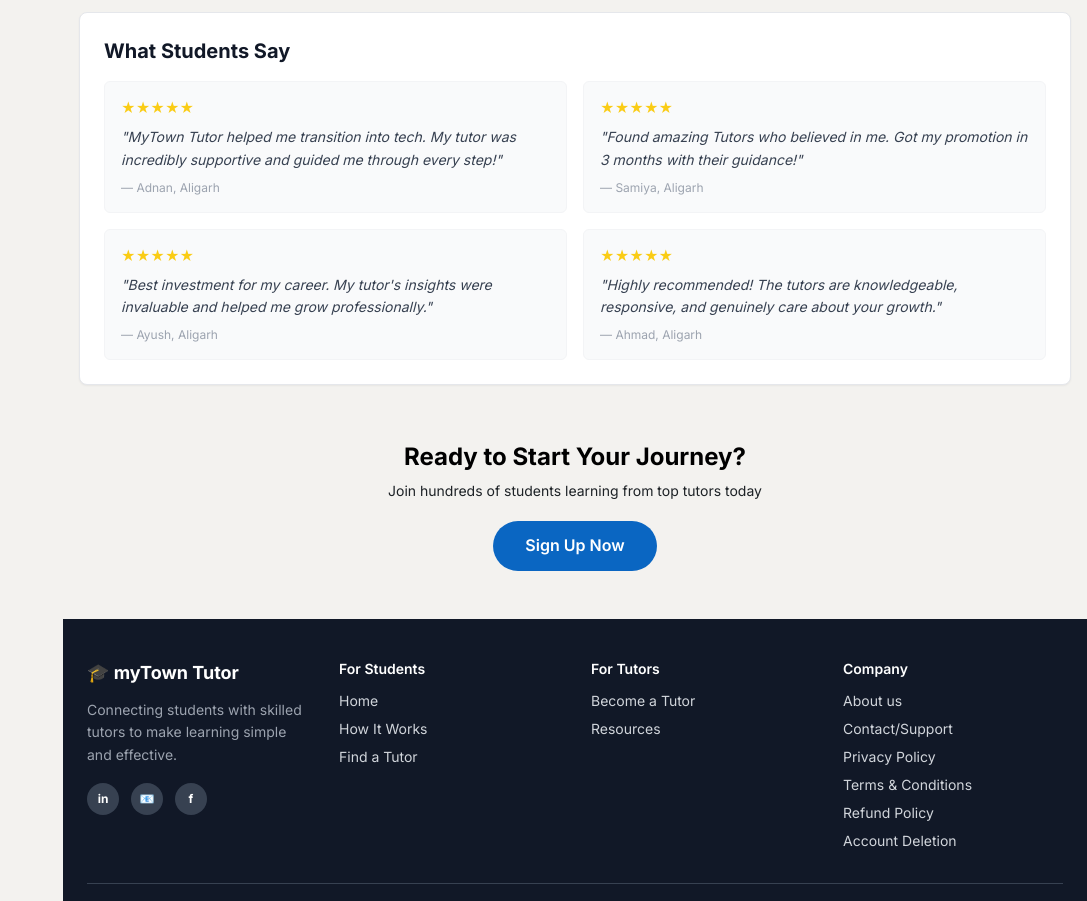
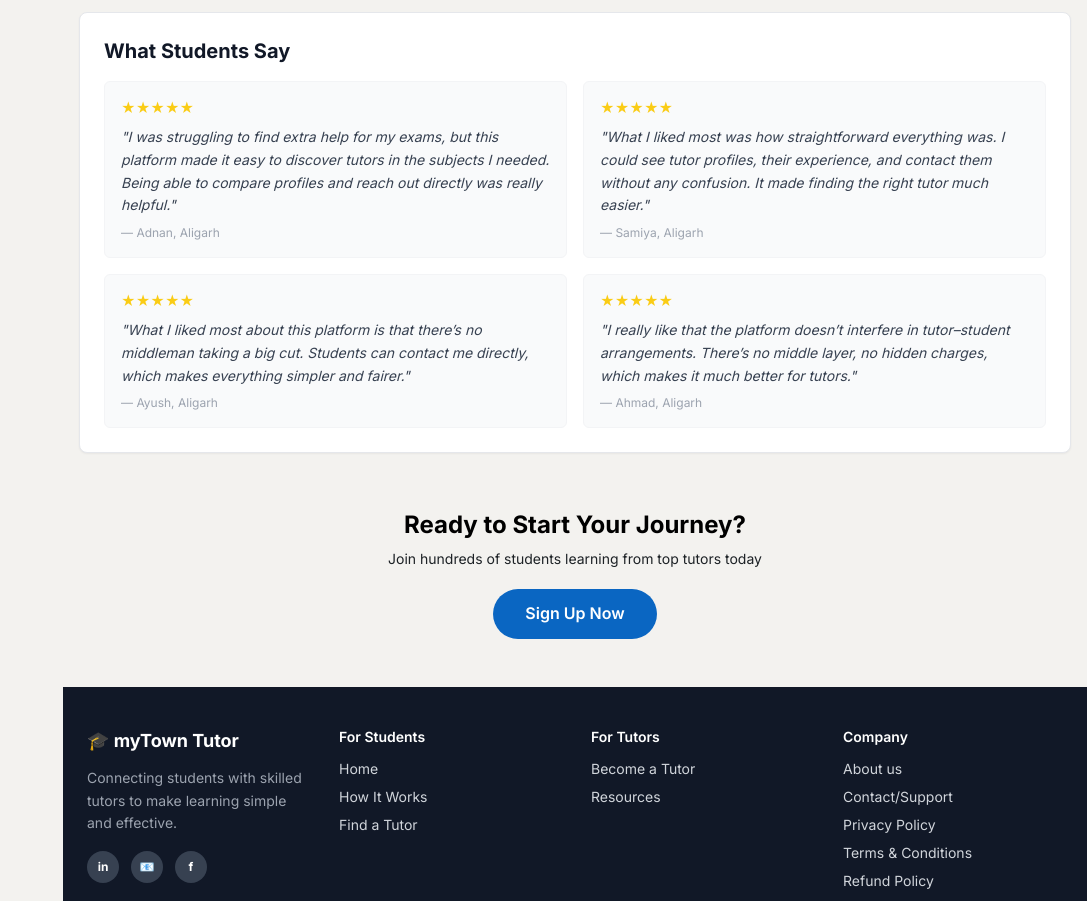
Before and after one commit to myTownTutor/myTownTutor, a React (Vite) app in the folder mentora-frontend/: page / in a window 1280 px wide. Shown: the part 1800-2701 px from the top of the page, without its empty margins (193-1280 px from the left). Built offline with nearby package versions, Linux system fonts and the light colour scheme; no server answers; the HTML template or start-up script is replaced by a standard one.

Commit message:
Update Home page

```diff
--- a/mentora-frontend/src/pages/Home.jsx
+++ b/mentora-frontend/src/pages/Home.jsx
@@ -187,10 +187,10 @@
         <h2 className="text-xl font-bold text-gray-900 mb-4">What Students Say</h2>
         <div className="grid sm:grid-cols-2 gap-4">
           {[
-            { text: '"MyTown Tutor helped me transition into tech. My tutor was incredibly supportive and guided me through every step!"', author: 'Adnan, Aligarh' },
-            { text: '"Found amazing Tutors who believed in me. Got my promotion in 3 months with their guidance!"', author: 'Samiya, Aligarh' },
-            { text: '"Best investment for my career. My tutor\'s insights were invaluable and helped me grow professionally."', author: 'Ayush, Aligarh' },
-            { text: '"Highly recommended! The tutors are knowledgeable, responsive, and genuinely care about your growth."', author: 'Ahmad, Aligarh' },
+            { text: '"I was struggling to find extra help for my exams, but this platform made it easy to discover tutors in the subjects I needed. Being able to compare profiles and reach out directly was really helpful."', author: 'Adnan, Aligarh' },
+            { text: '"What I liked most was how straightforward everything was. I could see tutor profiles, their experience, and contact them without any confusion. It made finding the right tutor much easier."', author: 'Samiya, Aligarh' },
+            { text: '"What I liked most about this platform is that there’s no middleman taking a big cut. Students can contact me directly, which makes everything simpler and fairer."', author: 'Ayush, Aligarh' },
+            { text: '"I really like that the platform doesn’t interfere in tutor–student arrangements. There’s no middle layer, no hidden charges, which makes it much better for tutors."', author: 'Ahmad, Aligarh' },
           ].map((r, i) => (
             <div key={i} className="p-4 bg-gray-50 rounded-lg border border-gray-100">
               <div className="text-yellow-400 text-sm mb-2">★★★★★</div>
```
